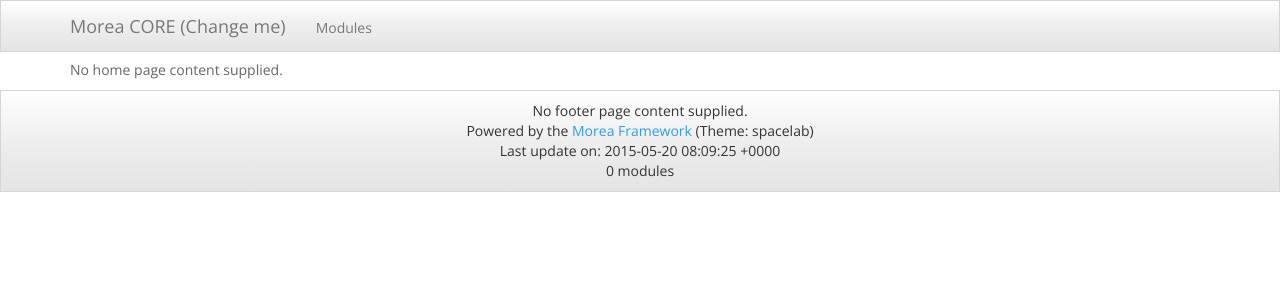
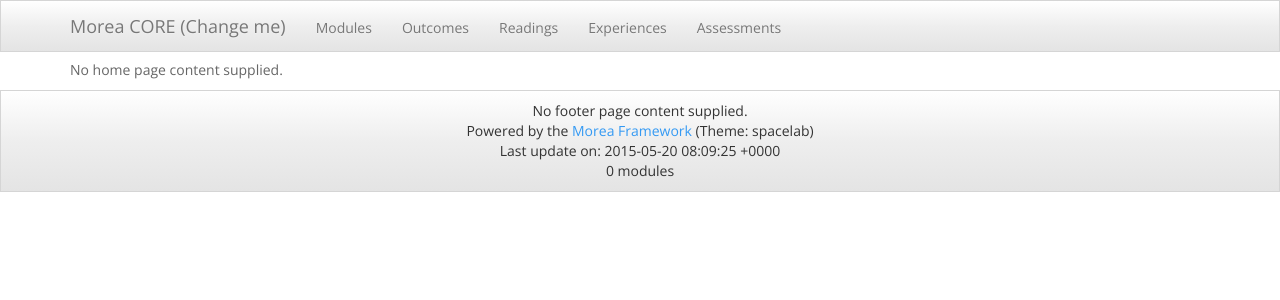
Before and after one commit to morea-framework/v2-core, a Jekyll site: the page built from src/index.md, in a window 1280 px wide. Shown: the top 300 px of the page. Built offline with Jekyll 4.4.1, drawn with Linux system fonts in a browser that asks for light colours; nearby versions of some CDN libraries.

Commit message:
Provide configurable navbar items.

```diff
--- a/src/_layouts/default.html
+++ b/src/_layouts/default.html
@@ -36,19 +36,19 @@
     <div class="collapse navbar-collapse">
       <ul class="nav navbar-nav">
         <li><a href="{{ site.baseurl }}/modules/">Modules</a></li>
-        {% unless site.morea_outcome_pages.size == 0 %}
+        {% if site.morea_navbar_items contains 'Outcomes' %}
           <li><a href="{{ site.baseurl }}/outcomes/">Outcomes</a></li>
-        {% endunless %}
-        {% unless site.morea_reading_pages.size == 0 %}
+        {% endif %}
+        {% if site.morea_navbar_items contains 'Readings' %}
           <li><a href="{{ site.baseurl }}/readings/">Readings</a></li>
-        {% endunless %}
-        {% unless site.morea_experience_pages.size == 0 %}
+        {% endif %}
+        {% if site.morea_navbar_items contains 'Experiences' %}
           <li><a href="{{ site.baseurl }}/experiences/">Experiences</a></li>
-        {% endunless %}
-        {% unless site.morea_assessment_pages.size == 0 %}
+        {% endif %}
+        {% if site.morea_navbar_items contains 'Assessments' %}
           <li><a href="{{ site.baseurl }}/assessments/">Assessments</a></li>
-        {% endunless %}
-        {% if site.morea_include_schedule %}
+        {% endif %}
+        {% if site.morea_navbar_items contains 'Schedule' %}
         <li><a href="{{ site.baseurl }}/schedule/">Schedule</a></li>
         {% endif %}
       </ul>
--- a/src/_plugins/MoreaGenerator.rb
+++ b/src/_plugins/MoreaGenerator.rb
@@ -18,6 +18,9 @@
       site.config['morea_footer_page'] = nil
       site.config['morea_page_table'] = {}
       site.config['morea_fatal_errors'] = false
+      if (site.config['morea_navbar_items'] == nil)
+        site.config['morea_navbar_items'] = ["Modules", "Outcomes", "Readings", "Experiences", "Assessments"]
+      end
 
     end
 
```
